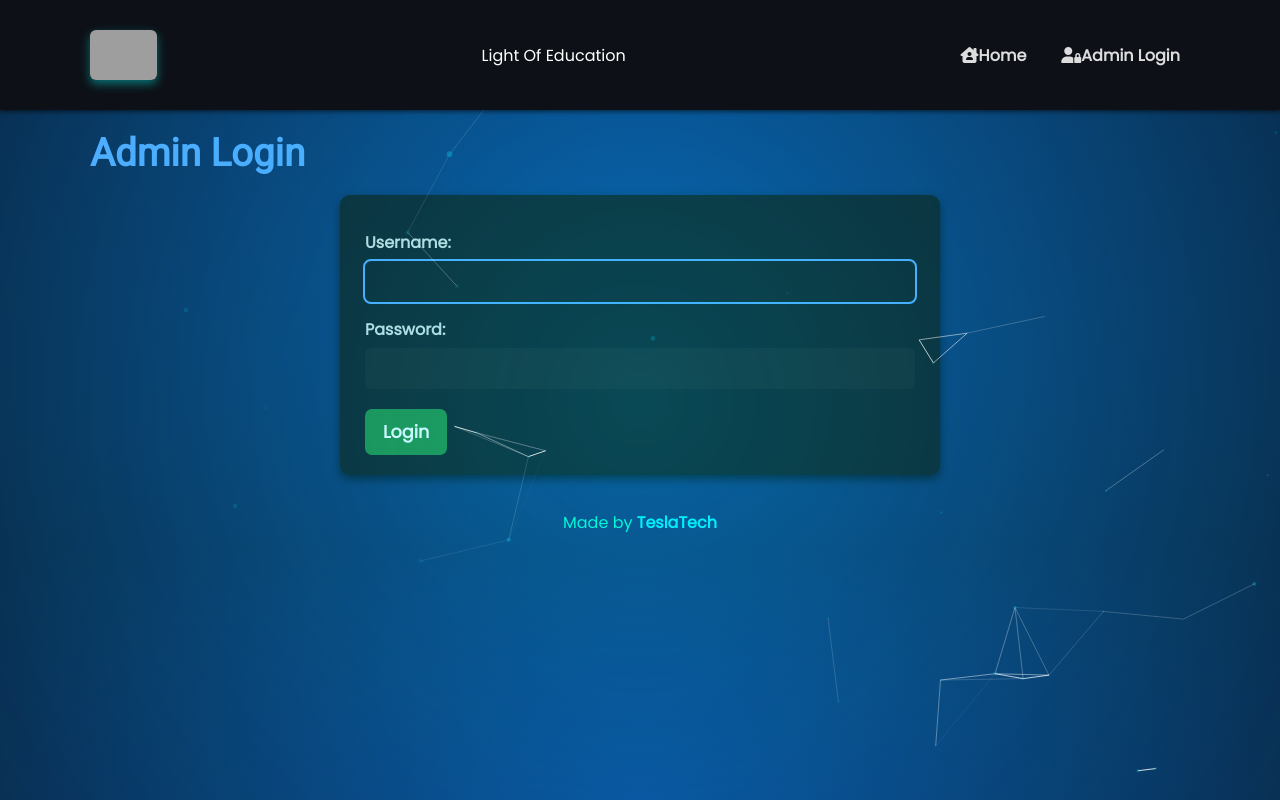
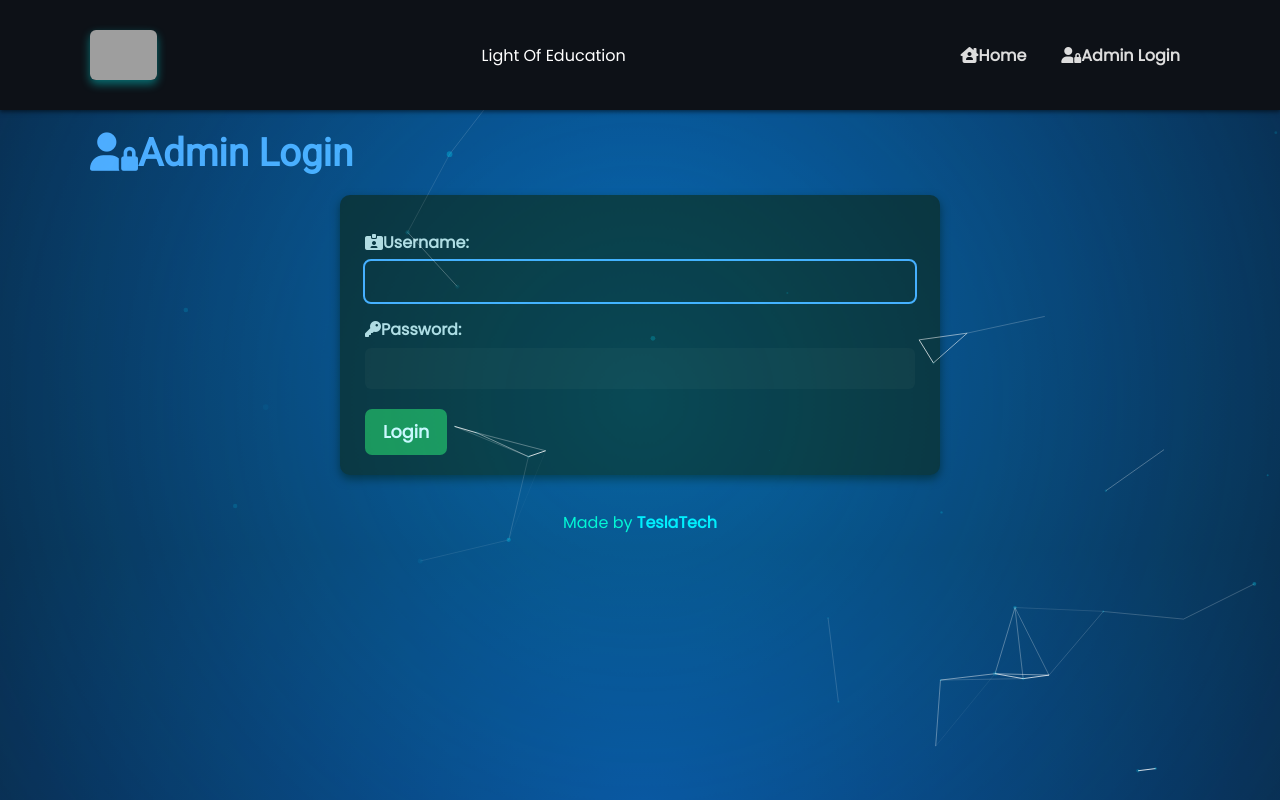
Before and after one commit to TeslaTech369/LOEPDFupload, a Flask app: page /login in a window 1280 px wide. Run offline with Flask 3, Linux system fonts and the light colour scheme; some libraries are stand-ins or nearby versions; grey boxes are pictures that could not be loaded.

Commit message:
Update login.html

```diff
--- a/templates/login.html
+++ b/templates/login.html
@@ -1,11 +1,11 @@
 {% extends "base.html" %}
 {% block title %}Admin Login{% endblock %}
 {% block content %}
-  <h1>Admin Login</h1>
+  <h1><i class="fa-solid fa-user-lock"></i>Admin Login</h1>
   <form action="{{ url_for('login') }}" method="POST" class="login-form">
-    <label for="username">Username:</label>
+    <label for="username"><i class="fa-solid fa-id-card-clip"></i>Username:</label>
     <input type="text" name="username" id="username" required autofocus />
-    <label for="password">Password:</label>
+    <label for="password"><i class="fa-solid fa-key"></i>Password:</label>
     <input type="password" name="password" id="password" required />
     <button type="submit" class="btn btn-primary">Login</button>
   </form>
```
